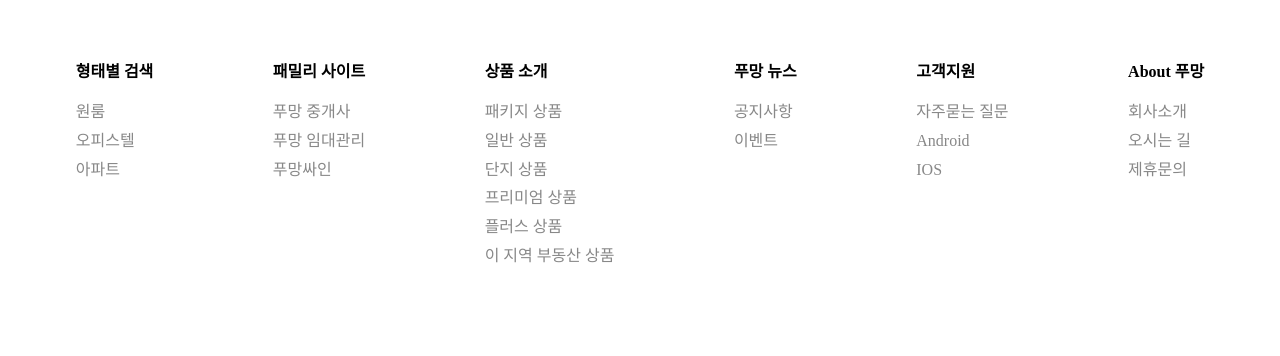
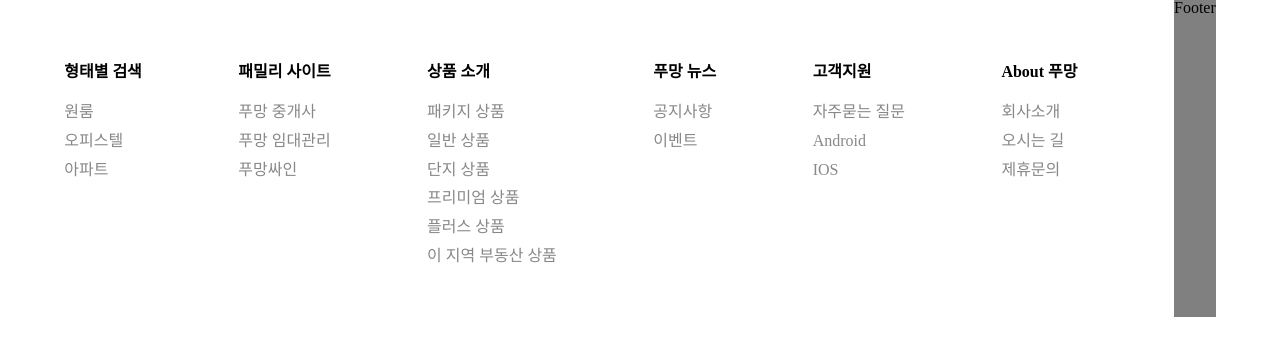
Before and after one commit to 0teklee/Poomuh-front, a React (Create React App) app: page / in a window 1280 px wide. Shown: the top 356 px of the page. Built offline with nearby package versions, Linux system fonts and the light colour scheme; a web font is replaced by a local one.

Commit message:
[ADD] Footer 컴포넌트를 Main 하단에 추가

```diff
--- a/src/components/footer/Footer.js
+++ b/src/components/footer/Footer.js
@@ -2,7 +2,15 @@
 import styled from 'styled-components';
 
 function Footer() {
-  return <div>Footer</div>;
+  return (
+    <FooterContainer>
+      <p>Footer</p>
+    </FooterContainer>
+  );
 }
 
 export default Footer;
+
+const FooterContainer = styled.div`
+  background-color: gray;
+`;
--- a/src/pages/main/Main.js
+++ b/src/pages/main/Main.js
@@ -1,5 +1,6 @@
 import React from 'react';
 import styled from 'styled-components';
+import Footer from '../../components/footer/Footer';
 
 function Main() {
   return (
@@ -42,6 +43,7 @@
         <Link>오시는 길</Link>
         <Link>제휴문의</Link>
       </ListBox>
+      <Footer />
     </MainContainer>
   );
 }
```
